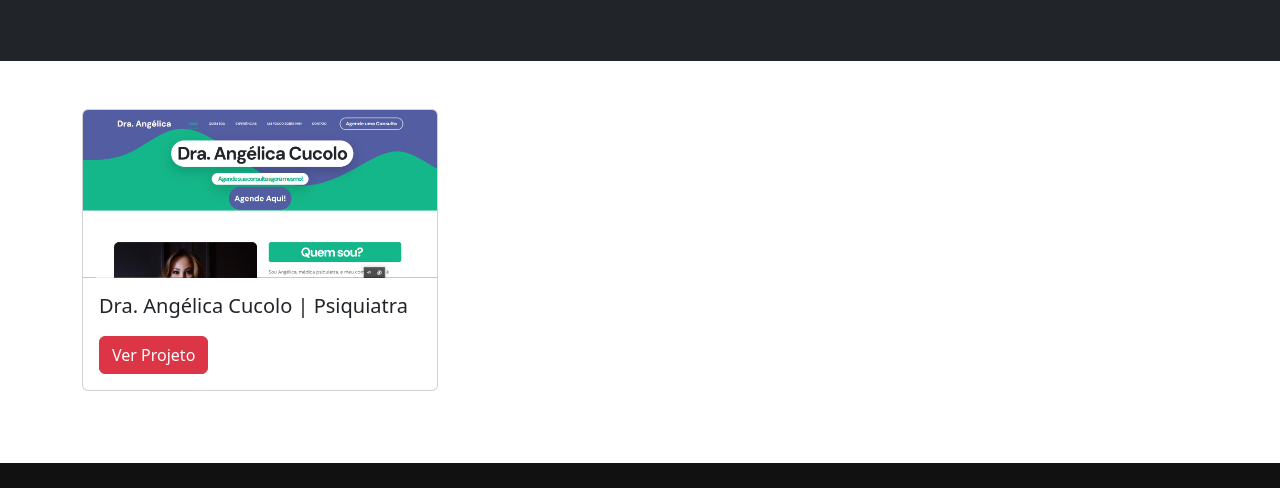
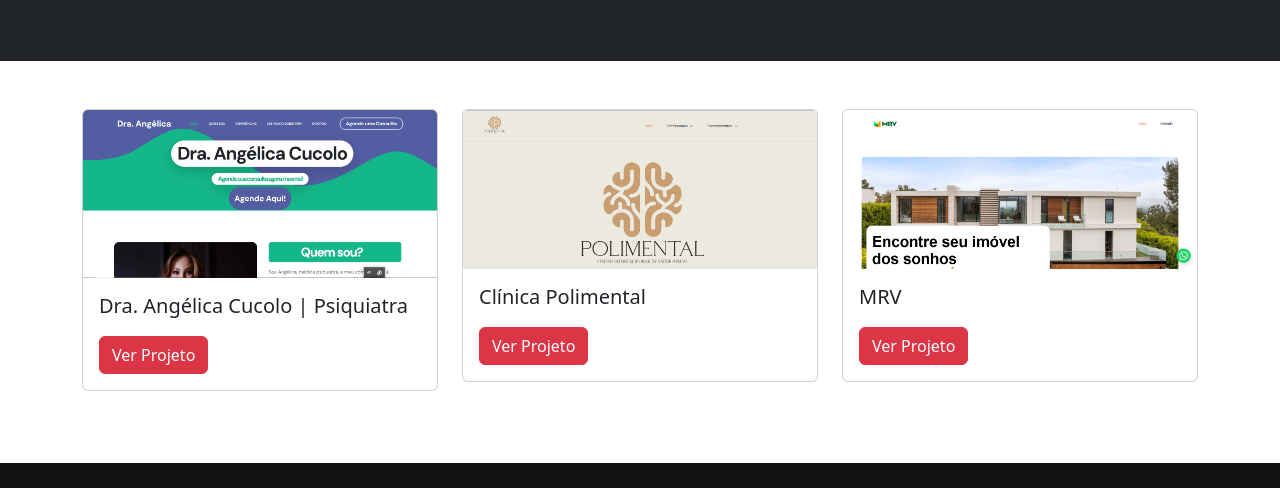
Before and after one commit to TomazCF/Portfolio, a plain HTML site: page index.html in a window 1280 px wide. Shown: the part 187-675 px from the top of the page. Drawn offline with nearby package versions, Linux system fonts and the light colour scheme.

Commit message:
novos projetos
Polimental
MRV

```diff
--- a/index.html
+++ b/index.html
@@ -65,8 +65,29 @@
                 </div>
             </div>
         </div>
+
+        <div class="col-md-4 mb-4">
+            <div class="card">
+                <img src="img/polimental.png" class="card-img-top" alt="Projeto 2">
+                <div class="card-body">
+                    <h5 class="card-title">Clínica Polimental</h5>
+                    <a href="https://polimental.com.br/" class="btn btn-danger" style="margin-top: 10px;">Ver Projeto</a>
+                </div>
+            </div>
+        </div>
+
+        <div class="col-md-4 mb-4">
+            <div class="card">
+                <img src="img/mrv.png" class="card-img-top" alt="Projeto 2">
+                <div class="card-body">
+                    <h5 class="card-title">MRV</h5>
+                    <a href="https://polimental.com.br/" class="btn btn-danger" style="margin-top: 10px;">Ver Projeto</a>
+                </div>
+            </div>
+        </div>
     </div>
 </section>
+
 
     <!-- Seção Contato -->
     <section id="contato" class="text-center">
```
Also changed, not shown: img/mrv.png (added), img/polimental.png (added). Lines whose indentation alone changed are shown as unchanged.
